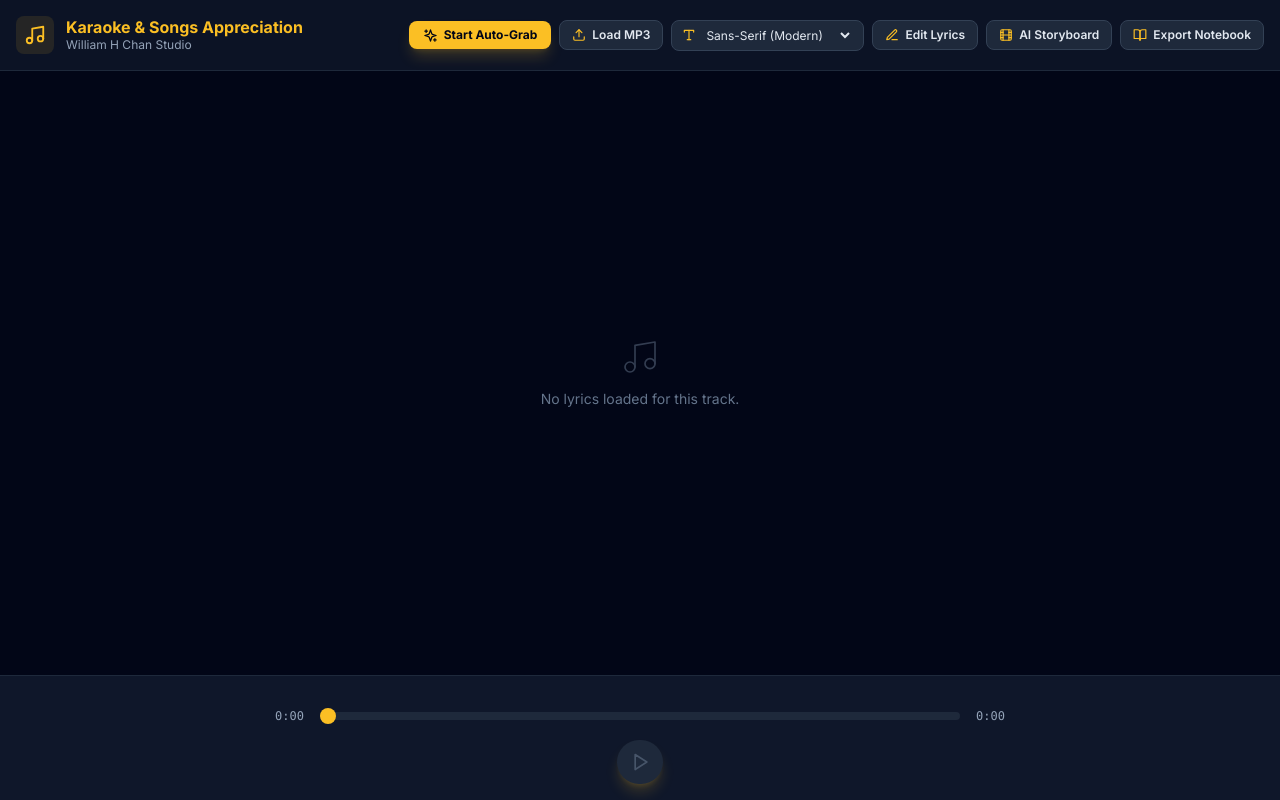
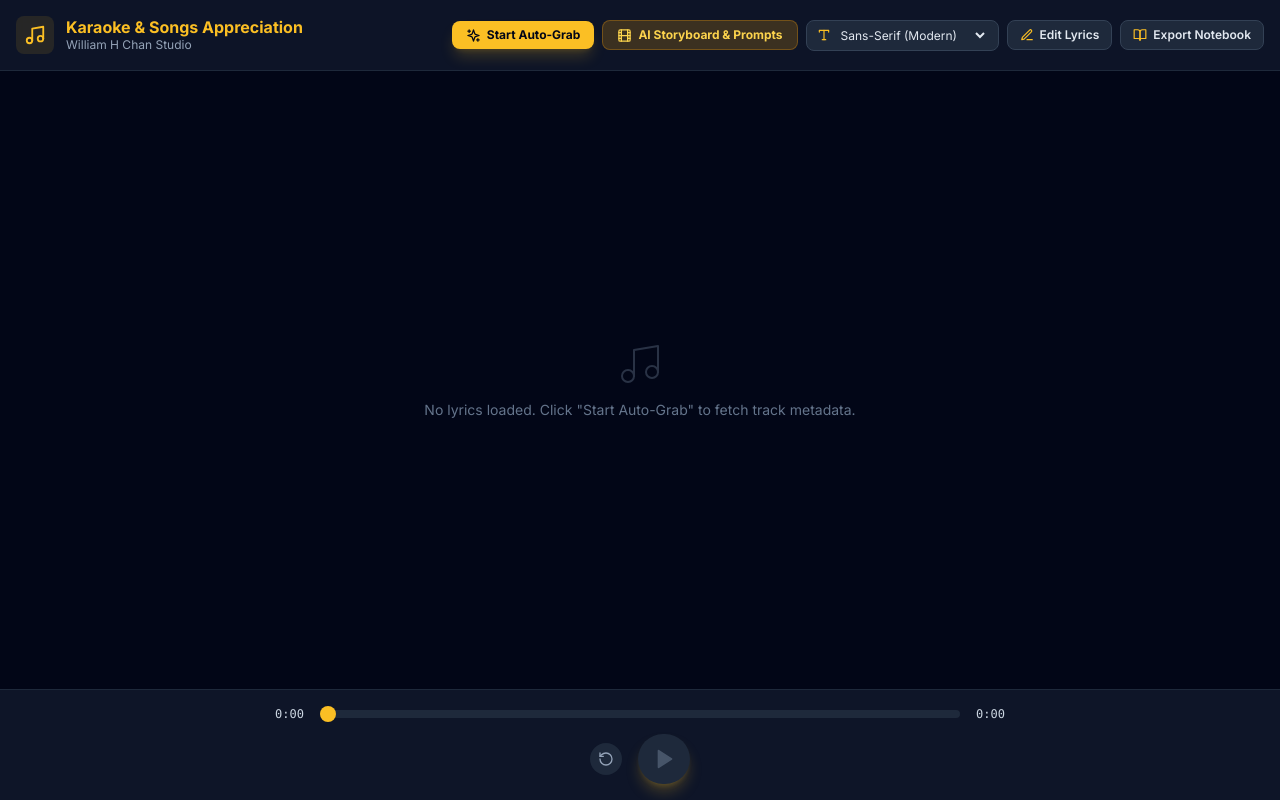
Before and after one commit to williamchan23810-art/lyrics-engine-backend, a React (Vite) app: page / in a window 1280 px wide. Built offline with nearby package versions, Linux system fonts and the light colour scheme.

Commit message:
Update LyricsEnginePlayer.jsx

```diff
--- a/src/LyricsEnginePlayer.jsx
+++ b/src/LyricsEnginePlayer.jsx
@@ -1,5 +1,6 @@
-import React, { useState, useRef, useEffect } from 'react';
-import { Play, Pause, Film, Edit3, Type, Music, BookOpen, Check, Sparkles, Upload } from 'lucide-react';
+// src/LyricsEnginePlayer.jsx
+import React, { useState, useRef, useEffect, useCallback } from 'react';
+import { Play, Pause, Film, Edit3, Type, Music, BookOpen, Check, Sparkles, RotateCcw } from 'lucide-react';
 import StoryboardModal from './StoryboardModal';
 import LyricsEditorModal from './LyricsEditorModal';
 import AutoGeneratorModal from './AutoGeneratorModal';
@@ -7,8 +8,7 @@ import { copyToNotebookClipboard } from './NotebookExporter';
 
 const LyricsEnginePlayer = ({
   trackData: initialTrackData,
-  // Default to relative Netlify API route to eliminate external server failures
-  apiBaseUrl = '/api'
+  apiBaseUrl = ''
 }) => {
   const [trackData, setTrackData] = useState(initialTrackData);
   const [storyboardData, setStoryboardData] = useState(null);
@@ -23,9 +23,9 @@ const LyricsEnginePlayer = ({
   const [isAutoGrabOpen, setIsAutoGrabOpen] = useState(false);
   const [copiedNotebook, setCopiedNotebook] = useState(false);
 
-  const audioRef = useRef(null);
+  const scrollContainerRef = useRef(null);
   const activeLyricRef = useRef(null);
-  const fileInputRef = useRef(null);
+  const virtualTimerRef = useRef(null);
 
   useEffect(() => {
     if (initialTrackData) {
@@ -33,56 +33,54 @@ const LyricsEnginePlayer = ({
     }
   }, [initialTrackData]);
 
+  // High-Precision Virtual Metronome Clock (Decoupled from local audio files)
   const togglePlayPause = () => {
-    if (!audioRef.current || !audioRef.current.src) return;
     if (isPlaying) {
-      audioRef.current.pause();
+      if (virtualTimerRef.current) {
+        clearInterval(virtualTimerRef.current);
+      }
+      setIsPlaying(false);
     } else {
-      audioRef.current.play().catch(e => console.warn("Audio play blocked or missing source:", e));
-    }
-    setIsPlaying(!isPlaying);
-  };
-
-  const handleTimeUpdate = () => {
-    if (audioRef.current) {
-      setCurrentTime(audioRef.current.currentTime);
+      const tickRate = 50; // ms interval for smooth 20fps timeline scrub
+      virtualTimerRef.current = setInterval(() => {
+        setCurrentTime((prev) => {
+          const maxDur = duration || 240;
+          const next = prev + tickRate / 1000;
+          if (next >= maxDur) {
+            clearInterval(virtualTimerRef.current);
+            setIsPlaying(false);
+            return 0;
+          }
+          return next;
+        });
+      }, tickRate);
+      setIsPlaying(true);
     }
   };
 
-  const handleLoadedMetadata = () => {
-    if (audioRef.current) {
-      setDuration(audioRef.current.duration);
-    }
+  const handleResetTimeline = () => {
+    if (virtualTimerRef.current) clearInterval(virtualTimerRef.current);
+    setIsPlaying(false);
+    setCurrentTime(0);
   };
 
-  const handleSeek = (e) => {
-    const newTime = parseFloat(e.target.value);
-    setCurrentTime(newTime);
-    if (audioRef.current) {
-      audioRef.current.currentTime = newTime;
-    }
+  // Virtual clock cleanup on unmount
+  useEffect(() => {
+    return () => {
+      if (virtualTimerRef.current) clearInterval(virtualTimerRef.current);
+    };
+  }, []);
+
+  const handleSeek = (timeInSec) => {
+    setCurrentTime(timeInSec);
   };
 
-  const handleAudioFileUpload = (e) => {
-    const file = e.target.files[0];
-    if (file) {
-      const customAudioUrl = URL.createObjectURL(file);
-      setTrackData((prev) => ({
-        ...prev,
-        audioUrl: customAudioUrl,
-        title: prev?.title || file.name.replace(/\.[^/.]+$/, "")
-      }));
-      setIsPlaying(false);
-      setCurrentTime(0);
-    }
-  };
-
-  // Synchronizer: Supports both second-based and millisecond-based schemas
-  const getCurrentLyricIndex = () => {
+  // Synchronizer: Finds active lyric line index by timestamp
+  const getCurrentLyricIndex = useCallback(() => {
     if (!trackData?.lyrics || trackData.lyrics.length === 0) return -1;
     let index = -1;
     for (let i = 0; i < trackData.lyrics.length; i++) {
-      const lineStart = trackData.lyrics[i].startTime ?? (trackData.lyrics[i].startTimeMs / 1000);
+      const lineStart = trackData.lyrics[i].startTime;
       if (currentTime >= lineStart) {
         index = i;
       } else {
@@ -90,10 +88,11 @@ const LyricsEnginePlayer = ({
       }
     }
     return index;
-  };
+  }, [currentTime, trackData?.lyrics]);
 
   const currentLyricIdx = getCurrentLyricIndex();
 
+  // Auto-Center Active Lyric with smooth vertical scrolling
   useEffect(() => {
     if (activeLyricRef.current) {
       activeLyricRef.current.scrollIntoView({
@@ -107,19 +106,20 @@ const LyricsEnginePlayer = ({
     setTrackData((prev) => ({ ...prev, lyrics: newLyrics }));
   };
 
-  // Auto-Grab Hydration Pipeline: Normalizes serverless response into local player format
+  // Ingests Auto-Grabbed payload & normalizes schema for timeline & storyboard
   const handleSongAutoGenerated = (generatedData) => {
+    if (virtualTimerRef.current) clearInterval(virtualTimerRef.current);
+
     const rawLines = generatedData.lines || generatedData.lyrics || [];
 
     const normalizedLyrics = rawLines.map((line, idx) => {
-      // Normalize startTime to seconds for the HTML5 audio element
       const startTimeSec = typeof line.startTime === 'number'
         ? line.startTime
-        : (line.startTimeMs ? line.startTimeMs / 1000 : idx * 3);
+        : (line.startTimeMs ? line.startTimeMs / 1000 : idx * 3.5);
 
       const endTimeSec = typeof line.endTime === 'number'
         ? line.endTime
-        : (line.endTimeMs ? line.endTimeMs / 1000 : (idx + 1) * 3);
+        : (line.endTimeMs ? line.endTimeMs / 1000 : (idx + 1) * 3.5);
 
       return {
         lineIndex: idx,
@@ -130,13 +130,19 @@ const LyricsEnginePlayer = ({
       };
     });
 
-    setTrackData((prev) => ({
+    // Determine duration based on metadata or final lyric timestamp
+    let calculatedDuration = generatedData.duration || 0;
+    if (!calculatedDuration && normalizedLyrics.length > 0) {
+      calculatedDuration = normalizedLyrics[normalizedLyrics.length - 1].endTime + 5;
+    }
+
+    setDuration(calculatedDuration);
+    setTrackData({
       trackId: generatedData.trackId || Date.now().toString(),
-      title: generatedData.title || prev?.title || "Untitled Track",
-      artist: generatedData.artist || prev?.artist || "Unknown Artist",
-      audioUrl: generatedData.audioUrl || prev?.audioUrl || "",
+      title: generatedData.title || "Untitled Track",
+      artist: generatedData.artist || "Unknown Artist",
       lyrics: normalizedLyrics
-    }));
+    });
 
     if (generatedData.storyboard) {
       setStoryboardData(generatedData.storyboard);
@@ -157,10 +163,10 @@ const LyricsEnginePlayer = ({
   const fontClass = fontStyle === 'cambria' ? 'font-serif' : 'font-sans';
 
   return (
-    <div className={`min-h-screen bg-slate-950 text-slate-100 flex flex-col justify-between ${fontClass}`}>
+    <div className={`h-screen w-screen bg-slate-950 text-slate-100 flex flex-col justify-between overflow-hidden ${fontClass}`}>
 
-      {/* Header Bar */}
-      <header className="flex flex-wrap items-center justify-between p-4 bg-slate-900/80 border-b border-slate-800 backdrop-blur-md gap-3 z-10">
+      {/* Header Toolbar */}
+      <header className="flex flex-wrap items-center justify-between p-4 bg-slate-900/90 border-b border-slate-800 backdrop-blur-md gap-3 z-20">
         <div className="flex items-center gap-3">
           <div className="p-2 bg-amber-400/10 rounded-lg text-amber-400">
             <Music size={22} />
@@ -175,7 +181,7 @@ const LyricsEnginePlayer = ({
           </div>
         </div>
 
-        {/* Control Toolbar */}
+        {/* Action Controls */}
         <div className="flex items-center gap-2 flex-wrap">
           <button
             onClick={() => setIsAutoGrabOpen(true)}
@@ -185,19 +191,12 @@ const LyricsEnginePlayer = ({
             <span>Start Auto-Grab</span>
           </button>
 
-          <input
-            type="file"
-            ref={fileInputRef}
-            onChange={handleAudioFileUpload}
-            accept="audio/*"
-            className="hidden"
-          />
           <button
-            onClick={() => fileInputRef.current?.click()}
-            className="flex items-center gap-1.5 bg-slate-800 hover:bg-slate-700 text-slate-200 px-3 py-1.5 rounded-lg text-xs font-semibold border border-slate-700 transition cursor-pointer"
+            onClick={() => setIsStoryboardOpen(true)}
+            className="flex items-center gap-1.5 bg-amber-500/20 hover:bg-amber-500/30 text-amber-300 border border-amber-500/30 px-3.5 py-1.5 rounded-lg text-xs font-bold transition cursor-pointer"
           >
-            <Upload size={14} className="text-amber-400" />
-            <span>Load MP3</span>
+            <Film size={15} />
+            <span>AI Storyboard & Prompts</span>
           </button>
 
           <div className="flex items-center gap-1.5 bg-slate-800 border border-slate-700 rounded-lg px-2.5 py-1.5 text-xs text-slate-300">
@@ -221,14 +220,6 @@ const LyricsEnginePlayer = ({
           </button>
 
           <button
-            onClick={() => setIsStoryboardOpen(true)}
-            className="flex items-center gap-1.5 bg-slate-800 hover:bg-slate-700 text-slate-200 px-3 py-1.5 rounded-lg text-xs font-semibold border border-slate-700 transition cursor-pointer"
-          >
-            <Film size={14} className="text-amber-400" />
-            <span>AI Storyboard</span>
-          </button>
-
-          <button
             onClick={handleExportToNotebook}
             className="flex items-center gap-1.5 bg-slate-800 hover:bg-slate-700 text-slate-200 px-3 py-1.5 rounded-lg text-xs font-semibold border border-slate-700 transition cursor-pointer"
           >
@@ -238,32 +229,37 @@ const LyricsEnginePlayer = ({
         </div>
       </header>
 
-      {/* Main Lyrics Display with Syllable & Ruby Support */}
-      <main className="flex-1 flex flex-col items-center justify-center p-6 text-center overflow-hidden relative">
+      {/* Main High-Contrast Scrollable Lyrics Stage */}
+      <main className="flex-1 flex flex-col items-center justify-center p-4 relative overflow-hidden">
         {!trackData?.lyrics || trackData.lyrics.length === 0 ? (
           <div className="flex flex-col items-center space-y-3 text-slate-500">
-            <Music size={40} className="stroke-1 opacity-50" />
-            <p className="text-sm">No lyrics loaded for this track.</p>
+            <Music size={48} className="stroke-1 opacity-40" />
+            <p className="text-sm">No lyrics loaded. Click "Start Auto-Grab" to fetch track metadata.</p>
           </div>
         ) : (
-          <div className="w-full max-w-3xl h-[52vh] overflow-y-auto space-y-6 py-24 no-scrollbar">
+          <div
+            ref={scrollContainerRef}
+            className="w-full max-w-3xl h-[58vh] overflow-y-auto space-y-6 py-28 px-4 text-center scroll-smooth scrollbar-thin scrollbar-thumb-slate-700 scrollbar-track-transparent"
+          >
             {trackData.lyrics.map((line, idx) => {
               const isActive = idx === currentLyricIdx;
               return (
                 <div
                   key={idx}
                   ref={isActive ? activeLyricRef : null}
-                  className={`transition-all duration-300 px-4 py-2 rounded-xl flex flex-wrap justify-center items-center gap-x-2 gap-y-1 ${
+                  onClick={() => handleSeek(line.startTime)}
+                  title={`Click to jump to ${(line.startTime).toFixed(1)}s`}
+                  className={`cursor-pointer transition-all duration-300 py-3 px-6 rounded-2xl flex flex-wrap justify-center items-center gap-x-2 gap-y-1 ${
                     isActive
-                      ? 'text-amber-400 scale-105 opacity-100 drop-shadow-[0_2px_12px_rgba(251,191,36,0.3)] bg-slate-900/40 border border-amber-400/20'
-                      : 'text-slate-500 opacity-40 hover:opacity-70'
+                      ? 'text-amber-400 scale-110 font-bold bg-slate-900/90 border border-amber-400/30 shadow-[0_0_25px_rgba(251,191,36,0.15)] opacity-100'
+                      : 'text-slate-300 hover:text-slate-100 hover:bg-slate-900/40 opacity-70 hover:opacity-100'
                   }`}
                 >
-                  {/* Token Level Rendering with Ruby Phonetics */}
+                  {/* Word / Token-Level Rendering with Phonetics */}
                   {line.tokens && line.tokens.length > 0 ? (
                     line.tokens.map((token, tIdx) => (
-                      <ruby key={tIdx} className="text-lg md:text-2xl font-semibold inline-flex flex-col items-center">
-                        <span className="leading-none">{token.char}</span>
+                      <ruby key={tIdx} className="text-lg md:text-2xl inline-flex flex-col items-center">
+                        <span className="leading-tight">{token.char}</span>
                         {token.phonetic && (
                           <rt className="text-[10px] md:text-xs text-amber-300/80 font-normal tracking-wide">
                             {token.phonetic}
@@ -272,9 +268,9 @@ const LyricsEnginePlayer = ({
                       </ruby>
                     ))
                   ) : (
-                    <p className="text-lg md:text-2xl font-semibold">
+                    <span className="text-lg md:text-2xl font-medium leading-relaxed">
                       {line.text}
-                    </p>
+                    </span>
                   )}
                 </div>
               );
@@ -283,19 +279,11 @@ const LyricsEnginePlayer = ({
         )}
       </main>
 
-      {/* Audio Player Footer */}
-      <footer className="bg-slate-900 border-t border-slate-800 p-4 space-y-4 z-10">
-        <audio
-          ref={audioRef}
-          src={trackData?.audioUrl || ""}
-          onTimeUpdate={handleTimeUpdate}
-          onLoadedMetadata={handleLoadedMetadata}
-          onEnded={() => setIsPlaying(false)}
-        />
-
-        {/* Custom Progress Slider */}
+      {/* Footer Metronome & Scrubber */}
+      <footer className="bg-slate-900/95 border-t border-slate-800 p-4 space-y-3 z-20 backdrop-blur-md">
+        {/* Scrub Bar */}
         <div className="max-w-3xl mx-auto flex items-center gap-4">
-          <span className="text-xs font-mono text-slate-400 w-12 text-right">
+          <span className="text-xs font-mono text-slate-300 w-12 text-right">
             {Math.floor(currentTime / 60)}:{(Math.floor(currentTime % 60) || 0).toString().padStart(2, '0')}
           </span>
 
@@ -303,30 +291,38 @@ const LyricsEnginePlayer = ({
             type="range"
             min="0"
             max={duration || 100}
-            step="0.01"
+            step="0.05"
             value={currentTime || 0}
-            onChange={handleSeek}
+            onChange={(e) => handleSeek(parseFloat(e.target.value))}
             className="flex-1 h-2 appearance-none bg-slate-800 rounded-full outline-none [&::-webkit-slider-thumb]:appearance-none [&::-webkit-slider-thumb]:w-4 [&::-webkit-slider-thumb]:h-4 [&::-webkit-slider-thumb]:rounded-full [&::-webkit-slider-thumb]:bg-amber-400 cursor-pointer"
           />
 
-          <span className="text-xs font-mono text-slate-400 w-12">
+          <span className="text-xs font-mono text-slate-300 w-12">
             {Math.floor((duration || 0) / 60)}:{(Math.floor((duration || 0) % 60) || 0).toString().padStart(2, '0')}
           </span>
         </div>
 
-        {/* Play Controls */}
-        <div className="flex items-center justify-center">
+        {/* Action Controls */}
+        <div className="flex items-center justify-center gap-4">
+          <button
+            onClick={handleResetTimeline}
+            title="Reset to 0:00"
+            className="p-2 text-slate-400 hover:text-slate-200 bg-slate-800 hover:bg-slate-700 rounded-full transition cursor-pointer"
+          >
+            <RotateCcw size={16} />
+          </button>
+
           <button
             onClick={togglePlayPause}
-            disabled={!trackData?.audioUrl}
-            className="p-3 bg-amber-400 hover:bg-amber-300 disabled:bg-slate-800 disabled:text-slate-600 text-slate-950 rounded-full transition shadow-lg shadow-amber-400/20 active:scale-95 cursor-pointer flex items-center justify-center"
+            disabled={!trackData?.lyrics || trackData.lyrics.length === 0}
+            className="p-3.5 bg-amber-400 hover:bg-amber-300 disabled:bg-slate-800 disabled:text-slate-600 text-slate-950 rounded-full transition shadow-lg shadow-amber-400/25 active:scale-95 cursor-pointer flex items-center justify-center"
           >
-            {isPlaying ? <Pause size={20} /> : <Play size={20} className="ml-0.5" />}
+            {isPlaying ? <Pause size={22} /> : <Play size={22} className="ml-0.5" fill="currentColor" />}
           </button>
         </div>
       </footer>
 
-      {/* Modals with Netlify API Route Binding */}
+      {/* Modals */}
       <AutoGeneratorModal
         isOpen={isAutoGrabOpen}
         onClose={() => setIsAutoGrabOpen(false)}
```
